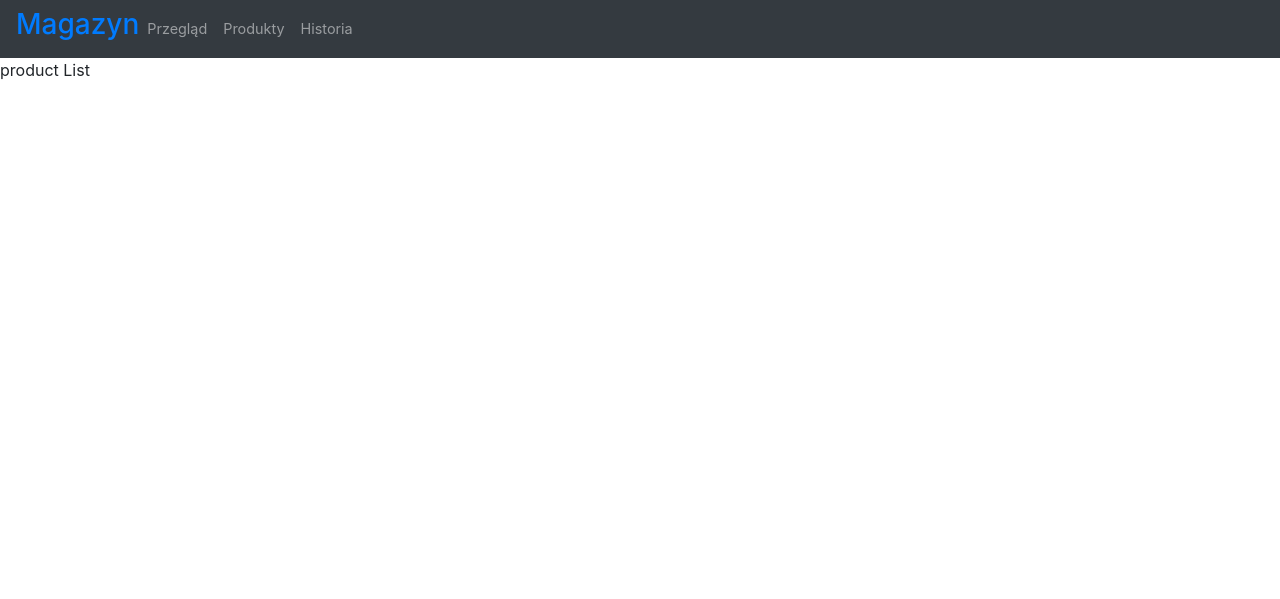
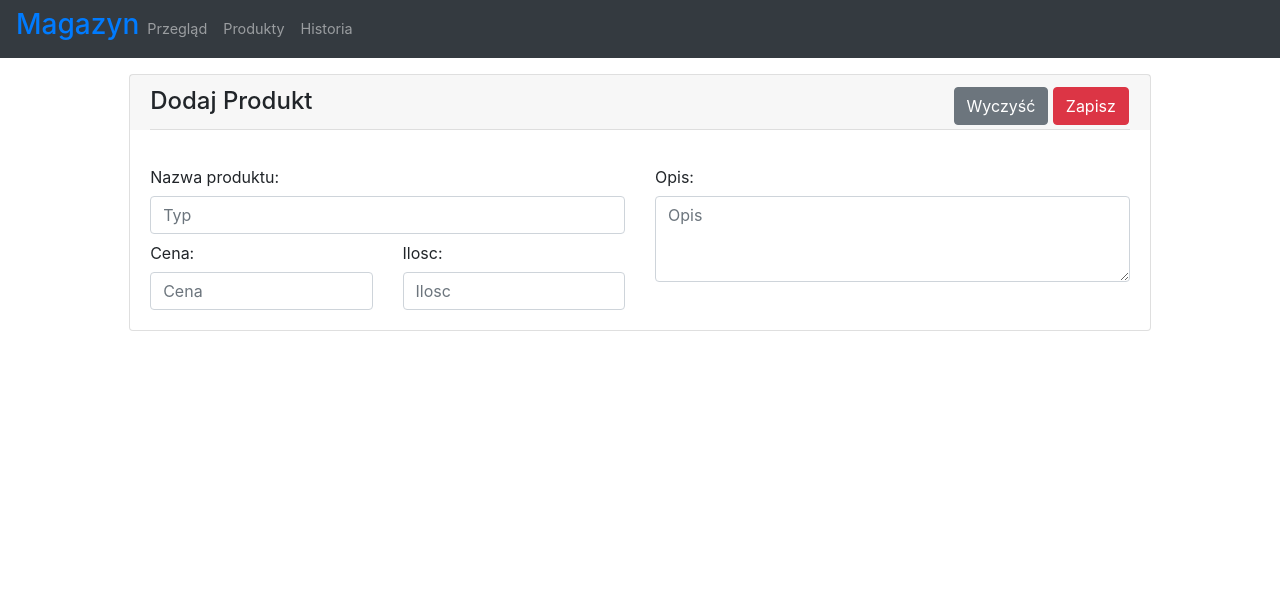
Before and after one commit to AWielgus/djangoWebApp, a Django app: template templates/product/productAdd.html in a window 1280 px wide. Shown: the top 599 px of the page. Run offline with Django 4.2, Linux system fonts and the light colour scheme; the template is opened without the code that fills it, so the values that code supplies are empty; some libraries are stand-ins or nearby versions.

Commit message:
Base Finished

```diff
--- a/djangoWebApp/urls.py
+++ b/djangoWebApp/urls.py
@@ -16,14 +16,15 @@ Including another URLconf
 from django.contrib import admin
 from django.urls import path
 from home.views import home_view
-from products.views import product_list
+from products.views import product_list, product_add, product_remove
 from history.views import history_list
 
 urlpatterns = [
     path('admin/', admin.site.urls),
     path('', home_view),
     path('productList/', product_list),
-    # path('productList/delete/(?P<part_id>\d+)/$', product_list),
+    path('productList/Add/', product_add),
+    path('remove', product_remove),
     path('history/', history_list),
 
 ]
--- a/history/views.py
+++ b/history/views.py
@@ -1,9 +1,9 @@
 from django.shortcuts import render
+from.models import History
 
 
 def history_list(request, *args, **kwargs):
     my_context = {
-        "list": {12, 32, 321, 123, 123, 123, 12}
+        "list": History.objects.all()
     }
-    # return HttpResponse("<h1>hello world</h1>")
     return render(request, "history.html", my_context)
--- a/products/models.py
+++ b/products/models.py
@@ -6,6 +6,3 @@ class Product(models.Model):
     description = models.TextField(blank=True, null=True)
     amount = models.IntegerField(default=0)
     price = models.DecimalField(max_digits=20, decimal_places=2)
-    creation_date = models.DateTimeField('creation date')
-    modification_date = models.DateTimeField('modification date')
-    hidden = models.BooleanField(default=False)
--- a/templates/product/productAdd.html
+++ b/templates/product/productAdd.html
@@ -1,6 +1,61 @@
 {% extends 'base.html' %}
 {% block content %}
 
-<p>product List</p>
+<div class="container-fluid px-4 mt-3 pb-4">
+    <div class="row">
+        <div class="col-10 offset-1">
+            <div class="card card-outline-secondary mb-1">
+                <form  action="."  method="POST">{% csrf_token %}
+                    <div class="card-header container-fluid" style="padding-bottom:0; border-bottom:0;">
+                        <div class="row justify-content-between">
+                            <h4 class="col">Dodaj Produkt</h4>
+                            <div class="justify-content-center mr-3">
+                                <button class="btn btn-secondary" type="reset"> Wyczyść</button>
+                                <button class="btn btn-danger" type="submit">Zapisz</button>
+                            </div>
+                        </div>
+                        <hr class="mt-1 mb-2"/>
+                    </div>
+                    <div class="card-body">
+                        <div class="row">
+                            <div class="col-6">
+                                <div class="row">
+                                    <div class="col-12">
+                                        <label class="col-form-label form-control-label">Nazwa produktu:</label>
+                                        <div>
+                                            <input type="text" name="name" class="form-control" placeholder="Typ" required/>
+                                        </div>
+                                    </div>
+                                </div>
+                                <div class="row">
+
+                                    <div class="col-6">
+                                        <label class="col-form-label form-control-label">Cena:</label>
+                                        <div>
+                                            <input type="number" step="0.01" name="price" class="form-control" placeholder="Cena"/>
+                                        </div>
+                                    </div>
+                                    <div class="col-6">
+                                        <label class="col-form-label form-control-label">Ilosc:</label>
+                                        <div>
+                                            <input type="number" name="amount" class="form-control" placeholder="Ilosc"/>
+                                        </div>
+                                    </div>
+                                </div>
+                            </div>
+                            <div class="col-6">
+                                <label class="col-form-label form-control-label">Opis:</label>
+                                <div>
+<!--                                    <input type="text" th:field="*{description}" class="form-control" placeholder="Opis"/>-->
+                                    <textarea class="form-control" name="description" rows="3" placeholder="Opis"></textarea>
+                                </div>
+                            </div>
+                        </div>
+                    </div>
+                </form>
+            </div>
+        </div>
+    </div>
+</div>
 
 {% endblock %}
```
Also changed, not shown: home/views.py (+4 -10 lines), products/views.py (+34 -2 lines), templates/history.html (+43 -5 lines), templates/index.html (+0 -7 lines), templates/product/productList.html (+9 -8 lines), history/migrations/0002_alter_history_product_name.py (added), products/migrations/0005_remove_product_creation_date_and_more.py (added), products/migrations/0006_remove_product_hidden.py (added), 1 other file.
